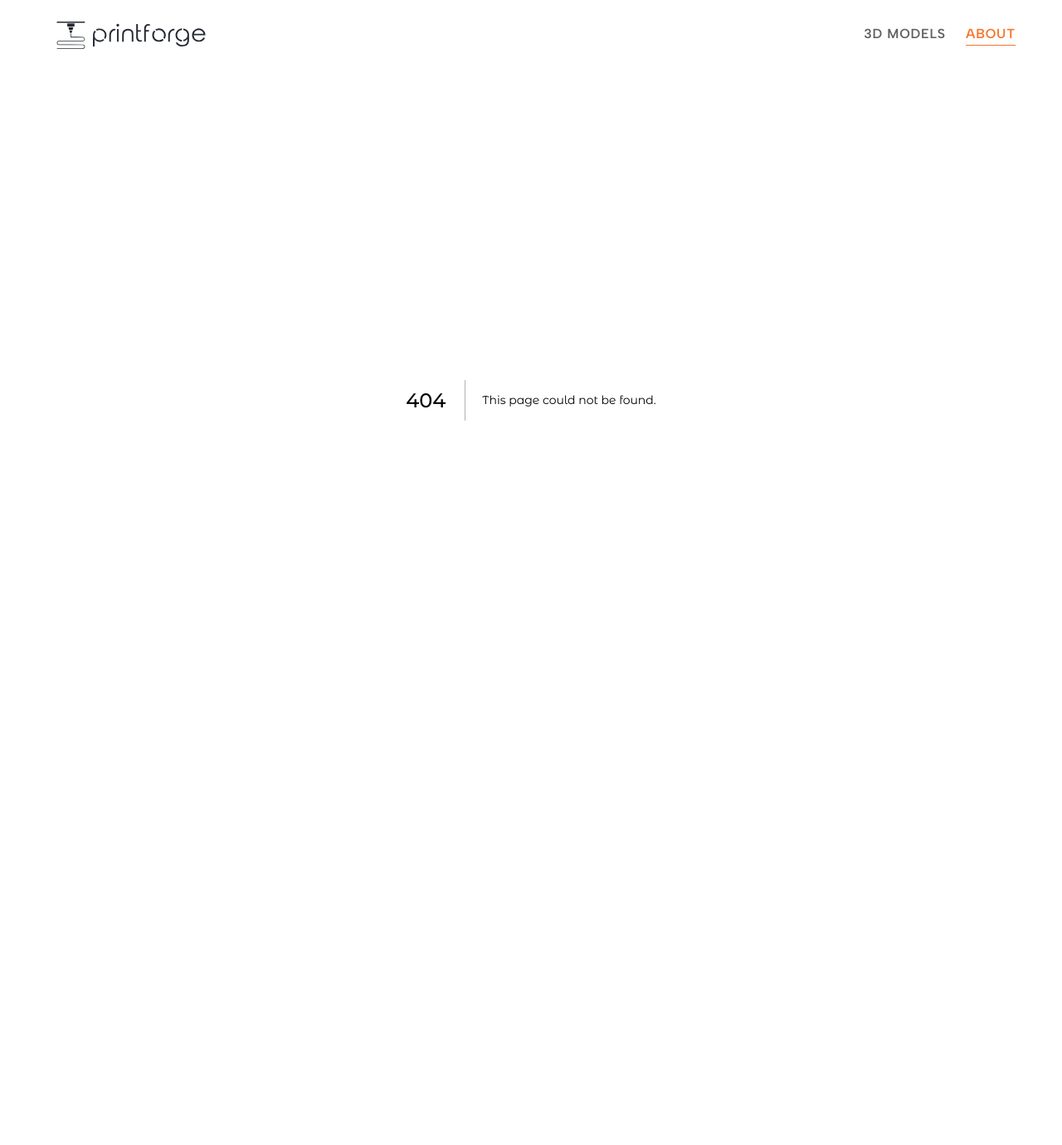
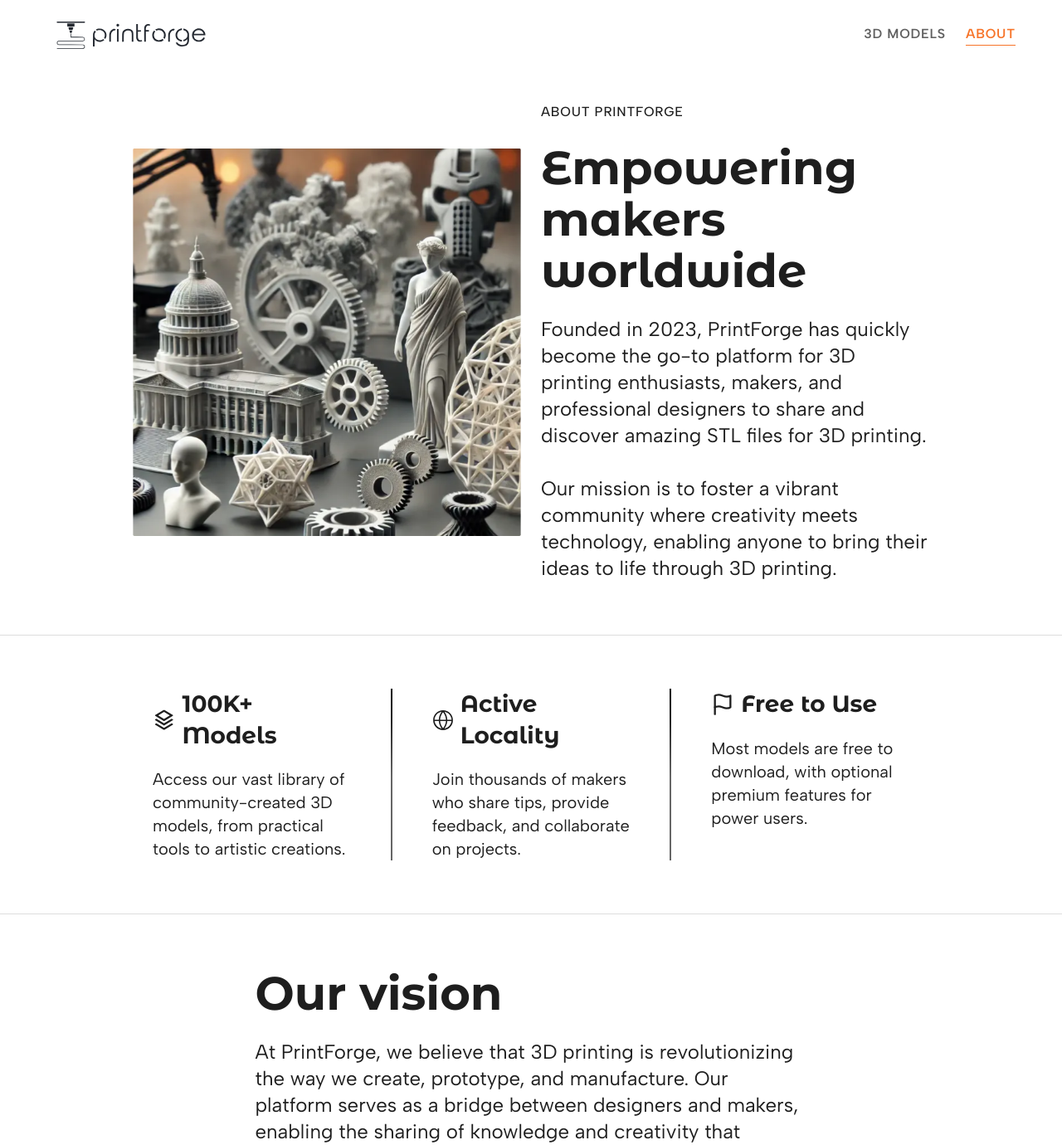
Before and after one commit to shadow6444/Printforge, a Next.js app: page /about in a window 1280 px wide. Before the commit this address had no page. Shown: the top 1380 px of the page at 83% size. Before the commit the page ends 883 px from the top, so only its background shows below. Built offline with nearby package versions, Linux system fonts and the light colour scheme.

Commit message:
Create About Page

```diff
--- /dev/null
+++ b/app/about/page.tsx
@@ -0,0 +1,121 @@
+import Image from "next/image";
+import { RiStackLine } from "react-icons/ri";
+import { GoGlobe } from "react-icons/go";
+import { FiFlag } from "react-icons/fi";
+import aboutHeroImage from "@/public/hero-image-square.svg";
+import footerLogo from "@/public/logo.svg";
+import { JSX } from "react";
+
+const AboutPage = (): JSX.Element => {
+  return (
+    <main>
+      <section className="border-b border-[#DDDDDD] pb-10 sm:pb-16 px-6 sm:px-12 lg:px-20 xl:px-40 pt-8 sm:pt-10 mx-auto flex flex-col md:flex-row gap-6 justify-center items-center">
+        <div className="w-full min-h-[300px] sm:min-h-[400px] lg:min-h-[500px] relative max-sm:flex-shrink-0 md:flex-1 flex justify-center lg:justify-end max-sm:aspect-square">
+          <Image
+            src={aboutHeroImage}
+            alt="Hero Image"
+            fill
+            className="object-contain object-center lg:object-left rounded-sm"
+          />
+        </div>
+        <div className="flex flex-col flex-1 xl:gap-6 gap-4">
+          <p className="font-medium text-sm xl:text-base tracking-wider uppercase">
+            About printforge
+          </p>
+          <h1 className="font-bold text-[32px] min-[400px]:text-4xl md:text-3xl lg:text-4xl xl:text-[56px]">
+            Empowering makers worldwide
+          </h1>
+          <p className="text-base min-[400px]:text-2xl md:text-lg lg:text-xl xl:text-2xl">
+            Founded in 2023, PrintForge has quickly become the go-to platform
+            for 3D printing enthusiasts, makers, and professional designers to
+            share and discover amazing STL files for 3D printing.
+            <br />
+            <br />
+            Our mission is to foster a vibrant community where creativity meets
+            technology, enabling anyone to bring their ideas to life through 3D
+            printing.
+          </p>
+        </div>
+      </section>
+
+      <section className="border-b border-[#DDDDDD] py-10 sm:py-16 px-6 sm:px-10 lg:px-16 xl:px-40 mx-auto flex flex-col md:flex-row gap-8 sm:gap-10 md:gap-6 justify-center items-start">
+        <div className="flex flex-1 flex-col gap-3 sm:gap-5 px-0 lg:px-6">
+          <div className="flex items-center gap-2 md:gap-0.5 xl:gap-2">
+            <RiStackLine className="text-2xl sm:text-[28px] md:text-xl lg:text-2xl xl:text-[28px]" />
+            <h3 className="font-bold text-2xl min-[400px]:text-[28px] md:text-lg lg:text-2xl xl:text-[28px]">
+              100K+ Models
+            </h3>
+          </div>
+          <p className="min-[400px]:text-xl md:text-base lg:text-xl">
+            Access our vast library of community-created 3D models, from
+            practical tools to artistic creations.
+          </p>
+        </div>
+
+        <div className="seperator hidden md:block"></div>
+
+        <div className="flex flex-1 flex-col gap-3 sm:gap-5 px-0 lg:px-6">
+          <div className="flex items-center gap-2 md:gap-0.5 xl:gap-2">
+            <GoGlobe className="text-2xl sm:text-[28px] md:text-xl lg:text-2xl xl:text-[28px]" />
+            <h3 className="font-bold text-2xl min-[400px]:text-[28px] md:text-lg lg:text-2xl xl:text-[28px]">
+              Active Locality
+            </h3>
+          </div>
+          <p className="min-[400px]:text-xl md:text-base lg:text-xl">
+            Join thousands of makers who share tips, provide feedback, and
+            collaborate on projects.
+          </p>
+        </div>
+
+        <div className="seperator hidden md:block"></div>
+
+        <div className="flex flex-1 flex-col gap-3 sm:gap-5 px-0 lg:px-6">
+          <div className="flex items-center gap-2 md:gap-0.5 xl:gap-2">
+            <FiFlag className="text-2xl sm:text-[28px] md:text-xl lg:text-2xl xl:text-[28px]" />
+            <h3 className="font-bold text-2xl min-[400px]:text-[28px] md:text-lg lg:text-2xl xl:text-[28px]">
+              Free to Use
+            </h3>
+          </div>
+          <p className="min-[400px]:text-xl md:text-base lg:text-xl">
+            Most models are free to download, with optional premium features for
+            power users.
+          </p>
+        </div>
+      </section>
+
+      <section className="py-10 sm:py-16 px-6 sm:px-12 lg:px-40 mx-auto flex flex-col lg:flex-row gap-6 justify-center items-center">
+        <div className="max-w-[665px] md:max-w-[400px] lg:max-w-[665px] flex flex-col gap-6">
+          <h1 className="font-bold text-[32px] min-[400px]:text-4xl md:text-3xl lg:text-4xl xl:text-[56px]">
+            Our vision
+          </h1>
+          <p className="text-base min-[400px]:text-2xl md:text-lg lg:text-xl xl:text-2xl">
+            At PrintForge, we believe that 3D printing is revolutionizing the
+            way we create, prototype, and manufacture. Our platform serves as a
+            bridge between designers and makers, enabling the sharing of
+            knowledge and creativity that pushes the boundaries of what's
+            possible with 3D printing.
+          </p>
+          <div className="horizontal-seperator min-[400px]:w-2/5 w-2/4 self-center"></div>
+          <p className="text-base min-[400px]:text-2xl md:text-lg lg:text-xl xl:text-2xl">
+            Whether you're a hobbyist looking for your next weekend project, an
+            educator seeking teaching materials, or a professional designer
+            wanting to share your creations, PrintForge provides the tools and
+            community to support your journey in 3D printing.
+          </p>
+        </div>
+      </section>
+
+      <div className="w-full flex items-center justify-center py-8 sm:py-12">
+        <Image
+          src={footerLogo}
+          alt="Footer logo"
+          width={100}
+          height={105}
+          className="sm:w-[135px] sm:h-[139px]"
+        />
+      </div>
+    </main>
+  );
+};
+
+export default AboutPage;
```
Also changed, not shown: public/hero-image-square.svg (added), public/logo.svg (added).
